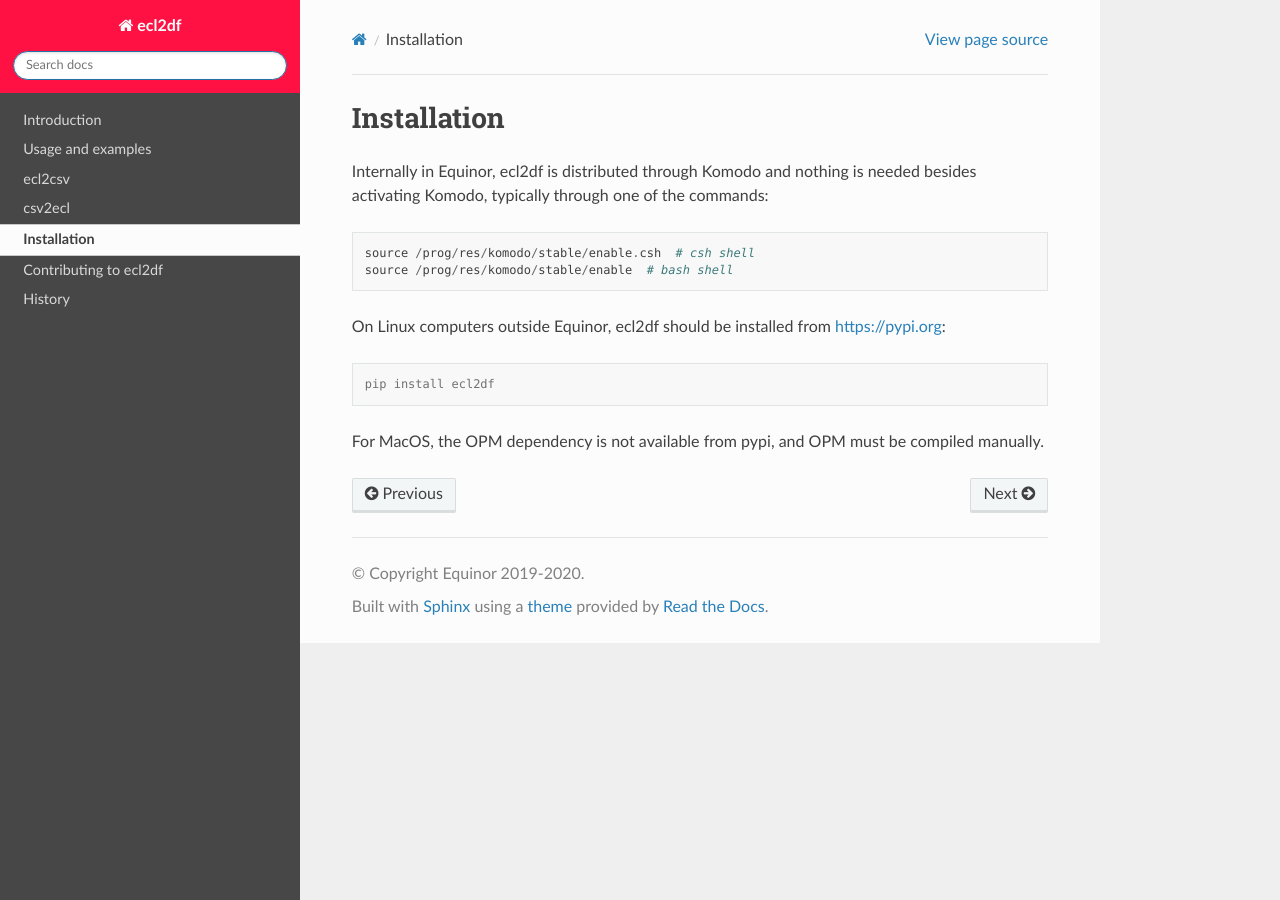
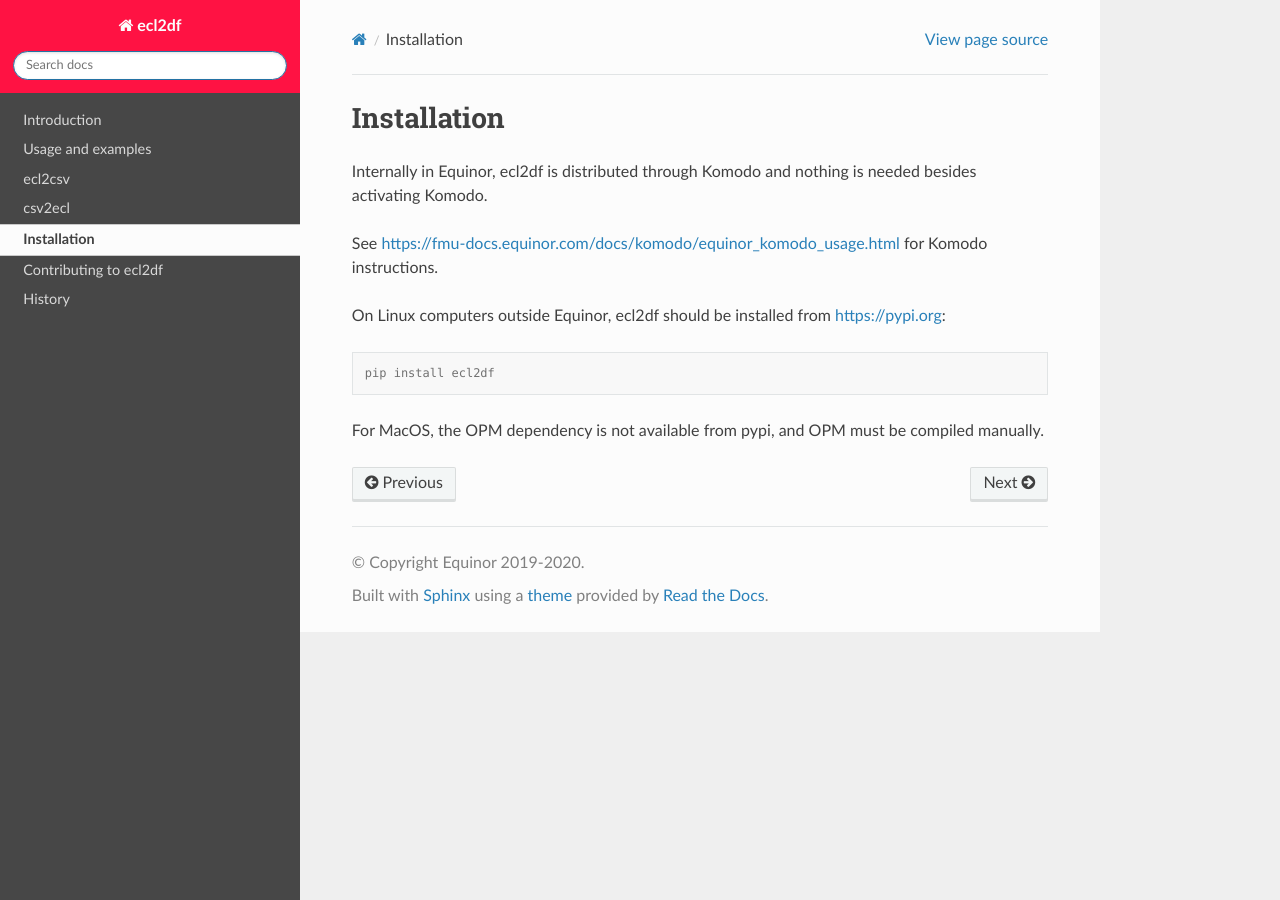
Before and after one commit to equinor/res2df, a Sphinx documentation site: the page built from docs/installation.rst, in a window 1280 px wide. Built offline with Sphinx 7.4.7 and the Read the Docs theme 2.0.0, drawn with Linux system fonts in a browser that asks for light colours; pages that are not in the unit, such as notebooks, are missing from menus; the version number could not be read and is left out.

Commit message:
Komodo doc link

```diff
--- a/docs/installation.rst
+++ b/docs/installation.rst
@@ -2,11 +2,10 @@ Installation
 ============
 
 Internally in Equinor, ecl2df is distributed through Komodo and
-nothing is needed besides activating Komodo, typically through one of the
-commands::
+nothing is needed besides activating Komodo.
 
-  source /prog/res/komodo/stable/enable.csh  # csh shell
-  source /prog/res/komodo/stable/enable  # bash shell
+See https://fmu-docs.equinor.com/docs/komodo/equinor_komodo_usage.html
+for Komodo instructions.
 
 On Linux computers outside Equinor, ecl2df should be installed from
 https://pypi.org:
```
